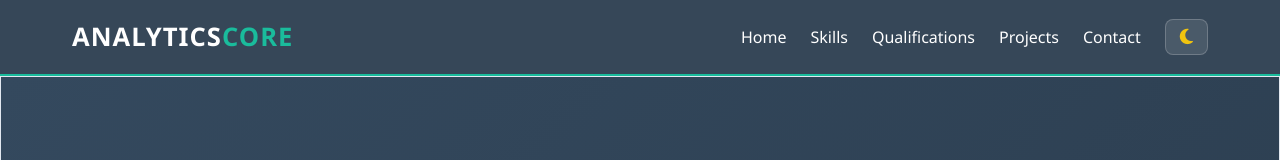
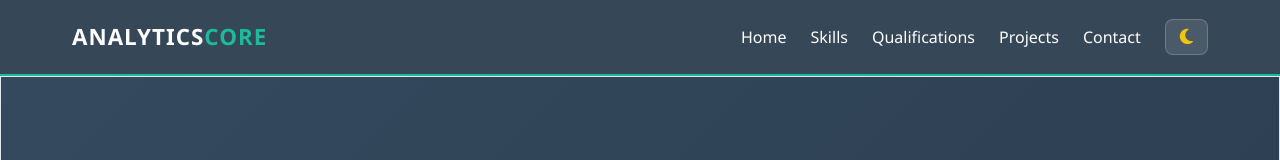
Before and after one commit to Dmmkuliku/Portfolio, a plain HTML site: page frontend/index.html in a window 1280 px wide. Shown: the top 160 px of the page. Drawn offline with Linux system fonts and the light colour scheme.

Commit message:
Update style.css

```diff
--- a/frontend/style.css
+++ b/frontend/style.css
@@ -80,7 +80,7 @@ nav {
 }
 
 .logo {
-    font-size: 1.6rem;
+    font-size: 1.4rem;
     font-weight: 700;
     letter-spacing: 1px;
     color: #ffffff;
@@ -96,7 +96,7 @@ nav {
     gap: 1.5rem;
 }
 
-/* Premium Native Theme Selector Button */
+/* Premium Theme Selector Button Layout */
 .theme-toggle-btn {
     background: rgba(255, 255, 255, 0.1);
     border: 1px solid rgba(255, 255, 255, 0.2);
@@ -116,7 +116,7 @@ nav {
     transform: translateY(-1px);
 }
 
-/* Toggle element icon context rules matching current document states */
+/* Toggle element icon context rules matching active layout schemas */
 html[data-theme="dark"] .icon-sun,
 html[data-theme="light"] .icon-moon {
     display: block;
@@ -230,7 +230,7 @@ nav ul li a:hover::after {
     transform: translateY(-3px);
 }
 
-/* Section Wrapper Standardizations */
+/* Section Wrapper Framework rules */
 section {
     max-width: 1100px;
     margin: 4rem auto;
@@ -262,7 +262,7 @@ section {
 }
 
 /* ==========================================================================
-   4. TECHNICAL GRID PILLS AND COMPONENT BADGES (High Visibility)
+   4. TECHNICAL GRID PILLS AND COMPONENT BADGES (High Contrast Visibility)
    ========================================================================== */
 .skills-grid-container {
     display: grid;
@@ -311,7 +311,7 @@ section {
     color: #ffffff !important;
 }
 
-/* Highly Visible, Saturated Elite Brand Colors for Light/Dark Adaptability */
+/* Highly Visible, Saturated Elite Brand Background Colors */
 .r-lang   { background-color: #2980b9 !important; } /* Vibrant Dark Blue */
 .python   { background-color: #34495e !important; } /* Sharp Deep Slate */
 .excel    { background-color: #27ae60 !important; } /* Crisp Emerald Green */
@@ -406,7 +406,7 @@ section {
     color: var(--text-muted);
 }
 
-/* Geography and Tracking Embeds */
+/* Geography Section Maps styling */
 .section-subtitle {
     text-align: center;
     font-size: 1.1rem;
@@ -423,14 +423,13 @@ section {
 }
 
 /* ==========================================================================
-   6. REAL-TIME ASYNC COMMUNICATIONS & STATUS ALERTS
+   6. REAL-TIME COMMUNICATIONS & QUICK CONTACT UTILITIES
    ========================================================================== */
 .status-container {
     text-align: center;
     margin-bottom: 2rem;
 }
 
-/* Status Banner Overhaul Base */
 .status-banner {
     display: inline-flex;
     align-items: center;
@@ -442,14 +441,12 @@ section {
     border: 1px solid transparent;
 }
 
-/* API Connected State styling */
 .status-success {
     color: #2ecc71;
     background-color: rgba(46, 204, 113, 0.1);
     border-color: rgba(46, 204, 113, 0.2);
 }
 
-/* API Awake Delay / Error State styling */
 .status-error {
     color: #e74c3c;
     background-color: rgba(231, 76, 60, 0.1);
@@ -483,7 +480,7 @@ section {
 .whatsapp-btn { background-color: var(--accent-whatsapp); }
 .sms-btn { background-color: var(--accent-sms); }
 
-/* Form Fields Optimization */
+/* Form Field Implementations */
 .input-group {
     margin-bottom: 1.4rem;
 }
@@ -530,7 +527,7 @@ form textarea {
     transform: translateY(-1px);
 }
 
-/* Async Contact Form Alert Wrappers styling */
+/* Contact Form Alerts styling */
 .form-alert {
     padding: 1rem;
     border-radius: 10px;
@@ -556,7 +553,7 @@ footer {
 }
 
 /* ==========================================================================
-   7. ADVANCED UNIFIED DEVICE BREAKPOINTS (Mobile Touch Targets)
+   7. ADVANCED UNIFIED DEVICE BREAKPOINTS (Mobile Optimization Targets)
    ========================================================================== */
 @media (max-width: 992px) {
     .hero h1 { font-size: 2.6rem; }
```
